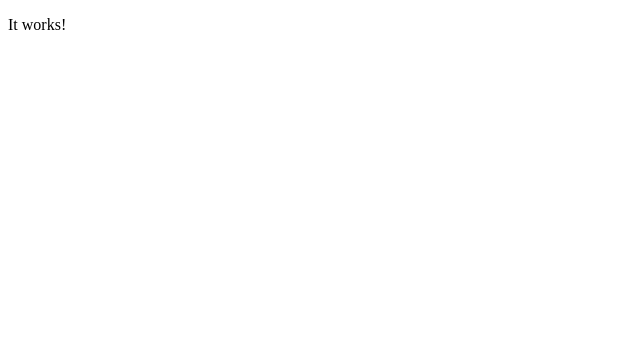
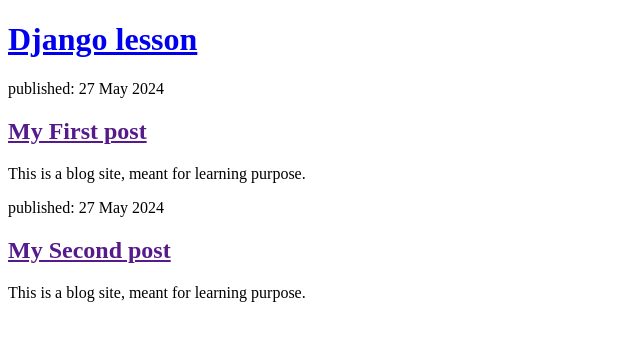
Before and after one commit to Mradula-Mittal/Django-first-blog, a Django app: page / in a window 1280 px wide. Before the commit the part shown is almost empty. Shown: the top 341 px of the page, without its empty margins (0-640 px from the left). Run offline with Django 3.2, Linux system fonts and the light colour scheme.

Commit message:
Adding template

```diff
--- a/blog/templates/blog/post_list.html
+++ b/blog/templates/blog/post_list.html
@@ -4,11 +4,26 @@
 <head>
     <meta charset="UTF-8">
     <meta name="viewport" content="width=device-width, initial-scale=1.0">
-    <title>Document</title>
+    <title>Mradula's Blog site</title>
 </head>
 
 <body>
-    <p>It works! </p>
+    <header>
+        <h1><a href="/">Django lesson</a></h1>
+    </header>
+
+    <article>
+        <time>published: 27 May 2024</time>
+        <h2><a href="">My First post</a></h2>
+        <p>This is a blog site, meant for learning purpose.</p>
+    </article>
+
+    <article>
+        <time>published: 27 May 2024</time>
+        <h2><a href="">My Second post</a></h2>
+        <p>This is a blog site, meant for learning purpose.</p>
+    </article>
+
 </body>
 
 </html>
```
